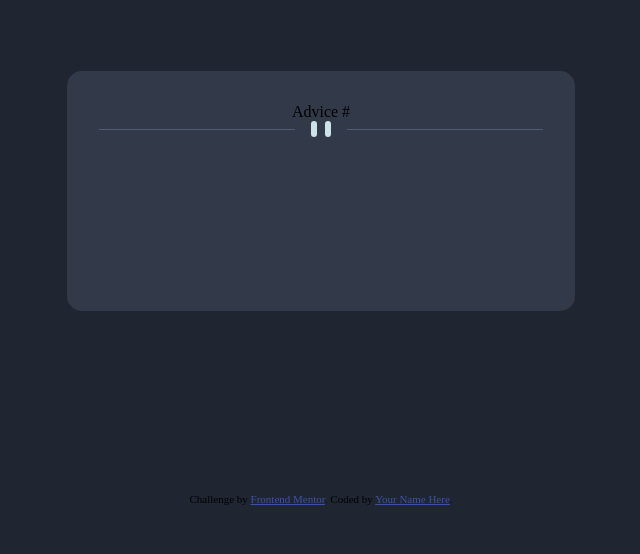
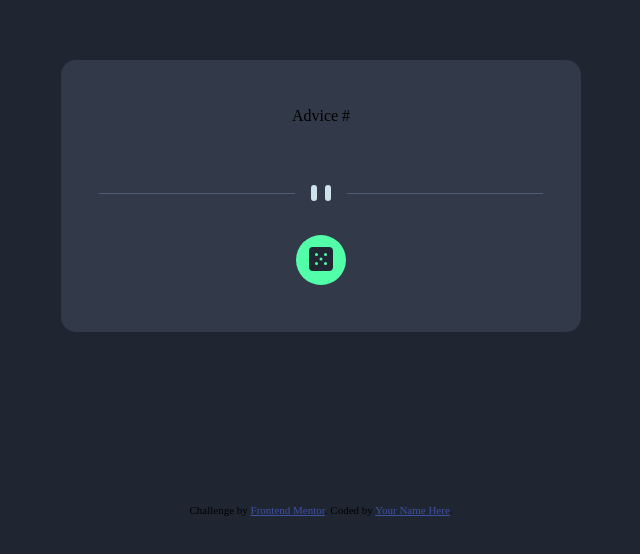
Before and after one commit to michaelr47/Advice-Generator, a plain HTML site: page index.html in a window 1280 px wide. Shown: the part 112-666 px from the top of the page, without its empty margins (319-959 px from the left). Drawn offline with Linux system fonts and the light colour scheme.

Commit message:
added button and added transitions on hover

```diff
--- a/index.html
+++ b/index.html
@@ -18,7 +18,9 @@
         <source media="(max-width: 576px)" srcset="./images/pattern-divider-mobile.svg">
         <img src="./images/pattern-divider-desktop.svg" alt="svg divider image">
       </picture>
-
+      <button id="adviceBtn">
+        <img src="./images/icon-dice.svg" alt="">
+      </button>
   </div>
 </main>
   <div class="attribution">
--- a/styles.css
+++ b/styles.css
@@ -58,9 +58,28 @@ body {
 
 .card {
     background-color: var(--darkGrayishBlue);
-    height: 15rem;
+    height: 17rem;
+    width: 32.5rem;
     min-width: 330px;
-    text-align: center;
     padding: 2rem;
     border-radius: 15px;
+    display: flex;
+    flex-direction: column;
+    align-items: center;
+    justify-content: space-around;
 }
+
+
+#adviceBtn {
+height: 50px;
+width: 50px;
+border-radius: 50%;
+border: none;
+background-color: var(--neonGreen);
+transition: .3s ease-out;
+}
+
+#adviceBtn:hover {
+    cursor: pointer;
+    box-shadow: 0px 0px 15px 8px var(--neonGreen);
+}
```
